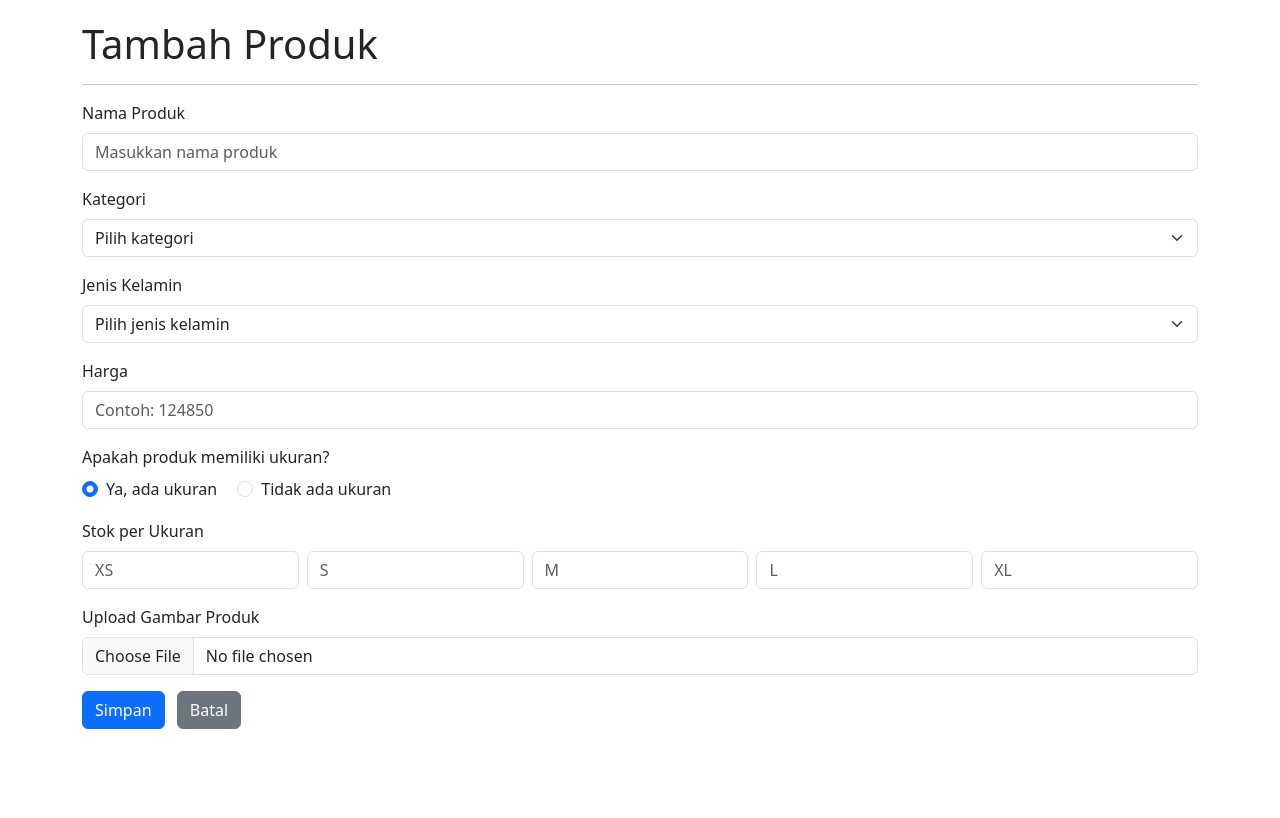
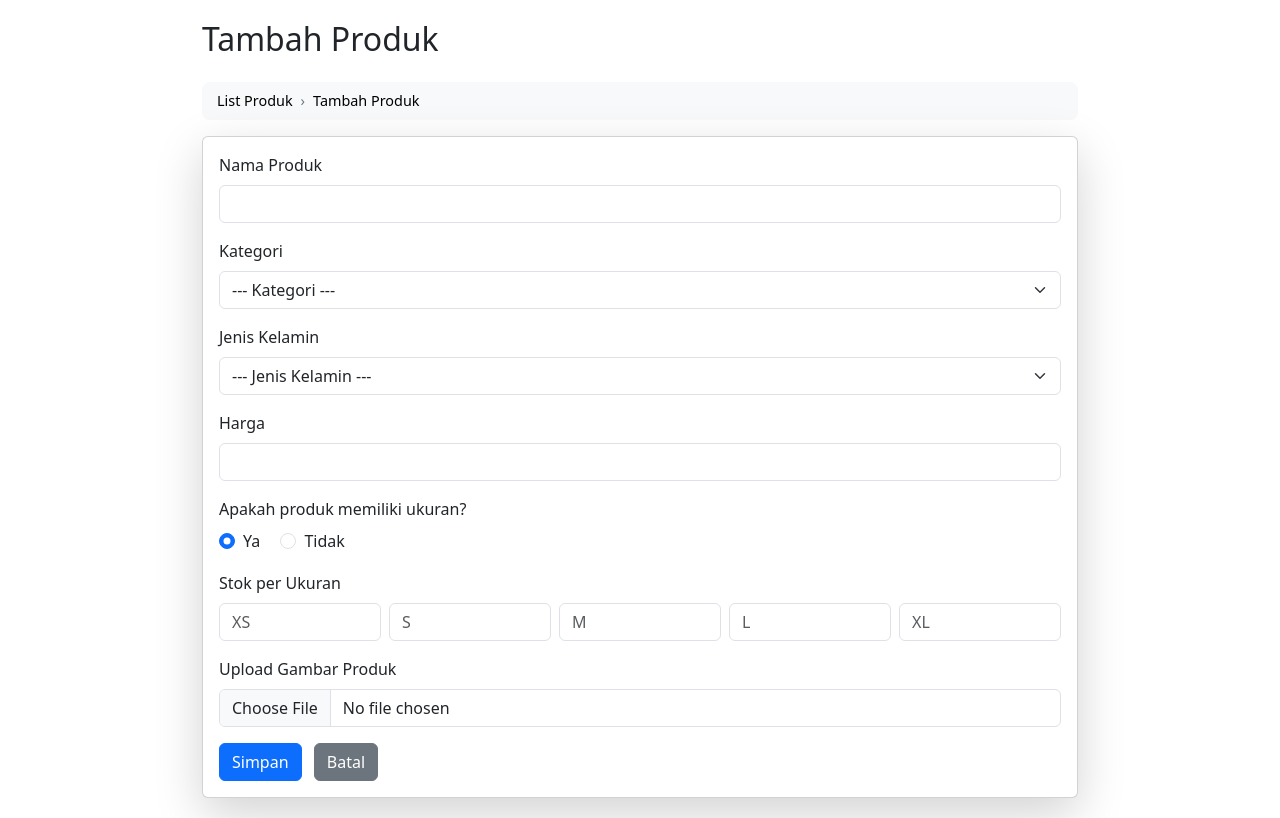
Before and after one commit to saliescollege/PBW-4C-SI-KELOMPOK-1, a PHP site: page /laman-produk/add_produk.php in a window 1280 px wide. Before the commit the page ends 729 px from the top, so only its background shows below. Run offline with PHP 8.4, Linux system fonts and the light colour scheme.

Commit message:
Update Front-End

```diff
--- a/sistem-uniform-u/laman-pesanan/pesanan.php
+++ b/sistem-uniform-u/laman-pesanan/pesanan.php
@@ -49,9 +49,9 @@
     <hr>
     <!-- Toolbar -->
      <div class="d-flex justify-content-between align-items-center mb-3">
-      <h6 class="mb-1">List Transaksi</h6>
+      <h5 class="mb-1">List Transaksi</h5>
       <div class="d-flex align-items-center gap-2">
-        <a href="pesanan_baru.php" class="btn btn-light border text-black">
+        <a href="pesanan-baru.php" class="btn btn-light border text-black">
           <i class="fas fa-plus me-1"></i> Tambah Pesanan
         </a>
         <div class="input-group" style="max-width: 250px;">
--- a/sistem-uniform-u/laman-produk/add_produk.php
+++ b/sistem-uniform-u/laman-produk/add_produk.php
@@ -88,23 +88,70 @@ if ($_SERVER['REQUEST_METHOD'] === 'POST') {
   <link href="https://cdn.jsdelivr.net/npm/bootstrap@5.3.0/dist/css/bootstrap.min.css" rel="stylesheet" />
   <style>
     body { padding: 20px; }
+    .container { max-width: 900px; }
+    .breadcrumb-container {
+      margin-bottom: 1rem;
+    }
+
+    .breadcrumb-custom {
+      display: flex;
+      list-style: none;
+      padding: 8px 15px;
+      background-color: #f8f9fa;
+      border-radius: 8px;
+      font-size: 0.9rem;
+    }
+
+    .breadcrumb-custom li {
+      margin-right: 8px;
+    }
+
+    .breadcrumb-custom li:not(:last-child)::after {
+      content: "\203A"; /* tanda panah kecil (›) */
+      margin-left: 8px;
+      color: #6c757d;
+    }
+
+    .breadcrumb-custom li:last-child::after {
+      content: "";
+      margin: 0;
+    }
+
+    .breadcrumb-custom a {
+      text-decoration: none;
+      color:rgb(1, 1, 1);
+    }
+
+    .breadcrumb-custom .active {
+      color: #6c757d;
+      pointer-events: none;
+    }
+
   </style>
 </head>
 <body>
   <div class="container">
-    <h1>Tambah Produk</h1>
-    <hr />
-
+  <h2 class="mb-4">Tambah Produk</h2>
+    <!-- Breadcrumbs -->
+        <nav aria-label="breadcrumb">
+          <ul class="breadcrumb-custom" id="breadcrumb">
+            <li><a href="produk.php">List Produk</a></li>
+            <li id="add_produk"><a href="#">Tambah Produk</a></li>
+          </ul>
+        </nav>
+    <!-- Card Form -->
+    <div class="card shadow-lg">
+      <div class="card-body">
         <form action="" method="POST" enctype="multipart/form-data">
           <div class="mb-3">
             <label for="productName" class="form-label">Nama Produk</label>
-        <input type="text" class="form-control" id="productName" name="productName" placeholder="Masukkan nama produk" required />
+            <input type="text" class="form-control" id="productName" name="productName" required />
           </div>
 
           <div class="mb-3">
             <label for="productCategory" class="form-label">Kategori</label>
             <select class="form-select" id="productCategory" name="productCategory" required>
-          <option selected disabled>Pilih kategori</option>
+              <option selected disabled>--- Kategori ---</option>
               <option value="SD">SD</option>
               <option value="SMP">SMP</option>
               <option value="SMA">SMA</option>
@@ -114,7 +161,7 @@ if ($_SERVER['REQUEST_METHOD'] === 'POST') {
           <div class="mb-3">
             <label for="productGender" class="form-label">Jenis Kelamin</label>
             <select class="form-select" id="productGender" name="productGender" required>
-          <option selected disabled>Pilih jenis kelamin</option>
+              <option selected disabled>--- Jenis Kelamin ---</option>
               <option value="Pria">Pria</option>
               <option value="Wanita">Wanita</option>
               <option value="Unisex">Unisex</option>
@@ -123,7 +170,7 @@ if ($_SERVER['REQUEST_METHOD'] === 'POST') {
 
           <div class="mb-3">
             <label for="productPrice" class="form-label">Harga</label>
-        <input type="number" class="form-control" id="productPrice" name="productPrice" placeholder="Contoh: 124850" required />
+            <input type="number" class="form-control" id="productPrice" name="productPrice" required />
           </div>
 
           <div class="mb-3">
@@ -131,11 +178,11 @@ if ($_SERVER['REQUEST_METHOD'] === 'POST') {
             <div>
               <div class="form-check form-check-inline">
                 <input class="form-check-input" type="radio" name="hasSize" id="hasSizeYes" value="1" checked />
-            <label class="form-check-label" for="hasSizeYes">Ya, ada ukuran</label>
+                <label class="form-check-label" for="hasSizeYes">Ya</label>
               </div>
               <div class="form-check form-check-inline">
                 <input class="form-check-input" type="radio" name="hasSize" id="hasSizeNo" value="0" />
-            <label class="form-check-label" for="hasSizeNo">Tidak ada ukuran</label>
+                <label class="form-check-label" for="hasSizeNo">Tidak</label>
               </div>
             </div>
           </div>
@@ -153,7 +200,7 @@ if ($_SERVER['REQUEST_METHOD'] === 'POST') {
 
           <div id="stokNoSize" class="mb-3" style="display:none;">
             <label class="form-label">Stok</label>
-        <input type="number" min="0" class="form-control" name="stok_nosize" placeholder="Jumlah stok" />
+            <input type="number" min="0" class="form-control" name="stok_nosize"/>
           </div>
 
           <div class="mb-3">
@@ -164,6 +211,8 @@ if ($_SERVER['REQUEST_METHOD'] === 'POST') {
           <button type="submit" class="btn btn-primary">Simpan</button>
           <a href="produk.php" class="btn btn-secondary ms-2">Batal</a>
         </form>
+      </div>
+    </div>
   </div>
 
   <script>
@@ -184,8 +233,20 @@ if ($_SERVER['REQUEST_METHOD'] === 'POST') {
 
     hasSizeYes.addEventListener('change', toggleStokInput);
     hasSizeNo.addEventListener('change', toggleStokInput);
+    toggleStokInput();
 
-    toggleStokInput();
+    // Breadcrumb otomatis berdasarkan URL
+    document.addEventListener('DOMContentLoaded', function () {
+      const url = window.location.href;
+      const addProdukBreadcrumb = document.getElementById('add_produk');
+      if (!addProdukBreadcrumb) return; // Cegah error jika id tidak ditemukan
+
+      if (url.includes('add_produk.php')) {
+        addProdukBreadcrumb.style.display = 'inline';
+      } else {
+        addProdukBreadcrumb.style.display = 'none';
+      }
+    });
   </script>
 </body>
 </html>
```
Also changed, not shown: sistem-uniform-u/laman-pesanan/pesanan-baru.php (+76 -2 lines), sistem-uniform-u/laman-produk/produk.php (+6 -6 lines), sistem-uniform-u/laman-produk/stok.php (+6 -1 lines). Lines whose indentation alone changed are shown as unchanged.
